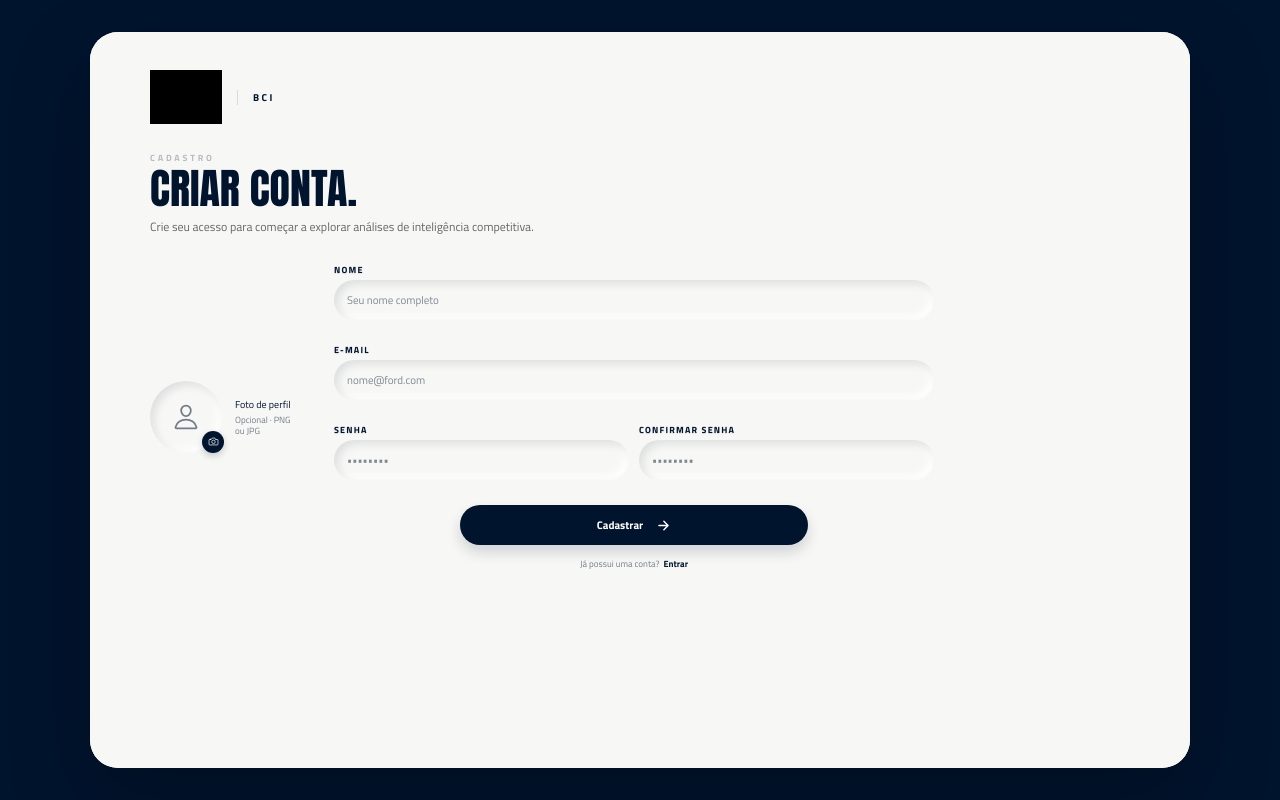
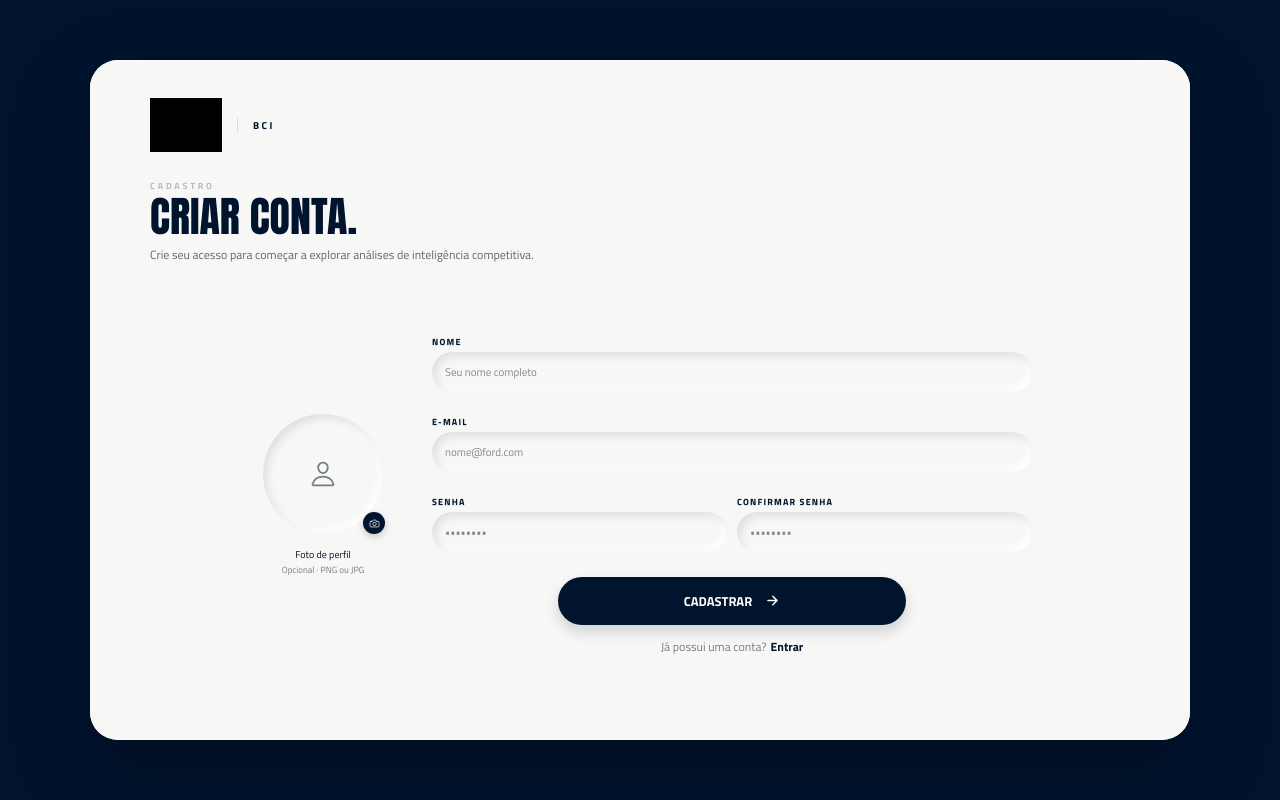
Before and after one commit to LUMEN-7/BCI, a React (Vite) app: page /register in a window 1280 px wide. Built offline with nearby package versions, Linux system fonts and the light colour scheme; grey boxes are pictures that could not be loaded.

Commit message:
style: update register and login styles for improved layout and responsiveness

```diff
--- a/src/pages/auth/Login/sections/Form/style.css
+++ b/src/pages/auth/Login/sections/Form/style.css
@@ -400,8 +400,6 @@
 .login-divider span {
   flex-shrink: 0;
 
-  background: var(--color-surface);
-
   padding: 0 2px;
 }
 
--- a/src/pages/auth/Register/sections/Form/index.jsx
+++ b/src/pages/auth/Register/sections/Form/index.jsx
@@ -255,7 +255,7 @@ export default function Form({ controller }) {
             className="primary-button"
             disabled={passwordMismatch}
           >
-            <span>Cadastrar</span>
+            <span>CADASTRAR</span>
 
             <IoArrowForward />
           </button>
--- a/src/pages/auth/Register/sections/Form/style.css
+++ b/src/pages/auth/Register/sections/Form/style.css
@@ -114,18 +114,20 @@
 
 .register-content {
   width: 100%;
+  max-width: 784px;
 
   min-width: 0;
 
+  flex: 1;
+
   display: grid;
-
   grid-template-columns: 150px minmax(0, 1fr);
 
   column-gap: 34px;
 
   align-items: center;
 
-  margin-top: 3px;
+  margin: 0 auto;
 }
 
 /* =========================================================
@@ -134,6 +136,7 @@
 
 .photo-area {
   display: flex;
+  flex-direction: column;
   align-items: center;
 
   gap: 13px;
@@ -146,8 +149,8 @@
 
   flex-shrink: 0;
 
-  width: 72px;
-  height: 72px;
+  width: 120px;
+  height: 120px;
 
   display: flex;
   align-items: center;
@@ -162,8 +165,8 @@
 
 .profile-photo,
 .photo-placeholder {
-  width: 72px;
-  height: 72px;
+  width: 120px;
+  height: 120px;
 
   border-radius: 50%;
 
@@ -216,6 +219,7 @@
 .photo-info {
   display: flex;
   flex-direction: column;
+  align-items: center;
 
   min-width: 0;
 }
@@ -371,7 +375,7 @@
 
 .register-card .primary-button {
   width: 58%;
-  height: 40px;
+  height: 48px;
 
   display: flex;
   align-items: center;
@@ -395,7 +399,7 @@
 
   font-family: var(--font-body-bold);
 
-  font-size: 11px;
+  font-size: 13px;
   font-weight: 700;
 
   cursor: pointer;
@@ -463,7 +467,7 @@
 
   font-family: var(--font-body);
 
-  font-size: 9px;
+  font-size: 12px;
 
   cursor: pointer;
 }
@@ -672,7 +676,7 @@
   .register-card .link-button {
     margin-top: 4px;
 
-    font-size: 9px;
+    font-size: 10px;
   }
 }
 
@@ -741,7 +745,7 @@
   }
 
   .register-card .primary-button {
-    height: 39px;
+    height: 42px;
 
     font-size: 10px;
   }
--- a/src/pages/auth/Register/style.css
+++ b/src/pages/auth/Register/style.css
@@ -14,7 +14,7 @@
 }
 .register-container {
   width: min(1100px, 100%);
-  height: min(760px, calc(100vh - 64px));
+  height: min(680px, calc(100svh - 80px));
   background: var(--color-surface);
   border-radius: 28px;
   overflow: hidden;
@@ -26,7 +26,7 @@
     padding: 24px;
   }
   .register-container {
-    height: calc(100vh - 48px);
+    height: calc(100svh - 80px);
   }
 }
 @media (max-width: 700px) {
```
